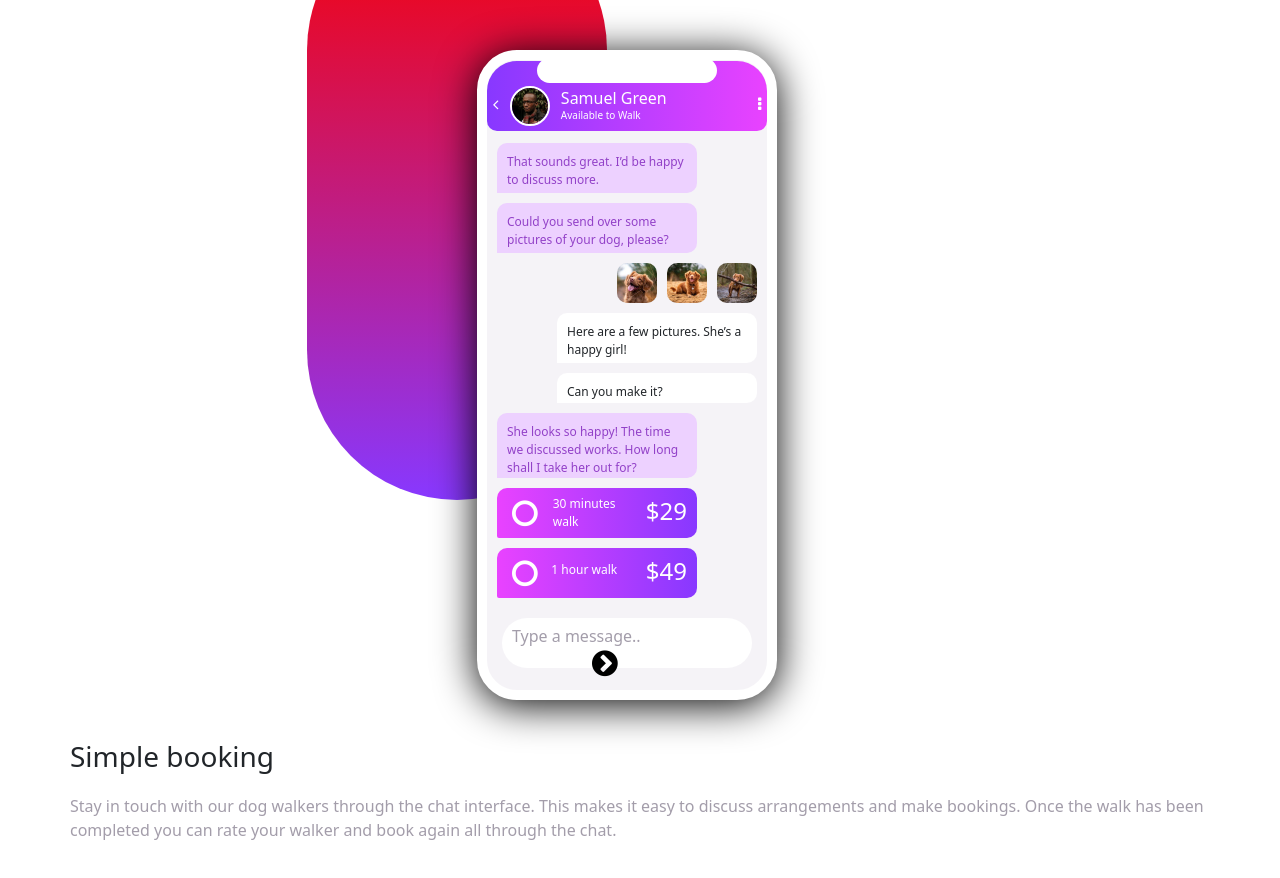
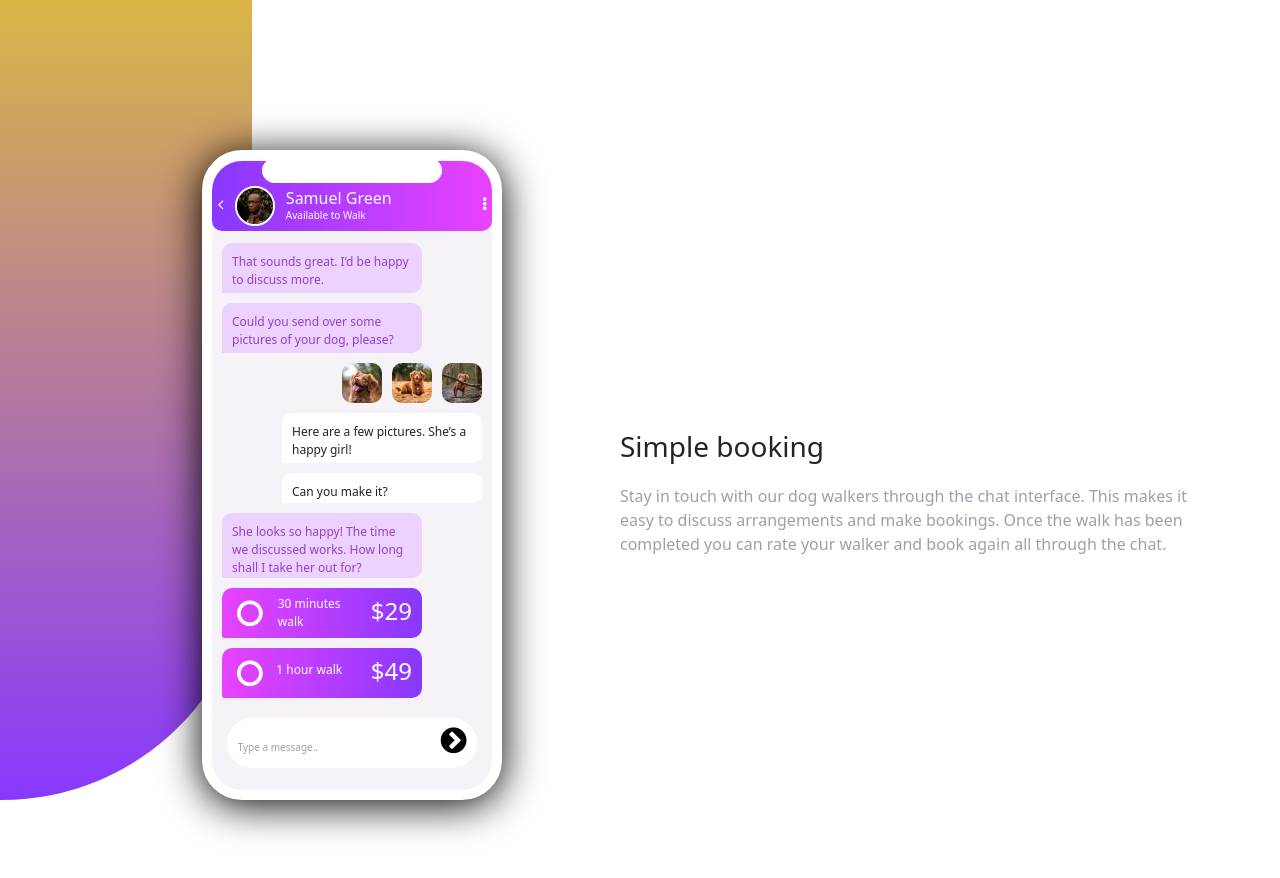
Before and after one commit to IkechukwuChiemelieCharles/Chat-App, a plain HTML site: page index.html in a window 1280 px wide. Drawn offline with nearby package versions, Linux system fonts and the light colour scheme.

Commit message:
made responsive for various screen sizes

```diff
--- a/index.html
+++ b/index.html
@@ -17,7 +17,7 @@
     <link rel="stylesheet" href="./style.css" />
   </head>
   <body>
-    <div class="container-fluid">
+    <div class="container-fluid col-sm">
       <div class="purple-bg"></div>
       <div class="phone-container">
         <div class="username-container">
@@ -38,34 +38,48 @@
         </div>
         <div class="dog-imgs">
           <div class="dog1">
-          <img  src="./dog-image-1.jpg" alt="" /></div>
-          <div class="dog2"><img  src="./dog-image-2.jpg" alt="" /></div>
+            <img src="./dog-image-1.jpg" alt="" />
+          </div>
+          <div class="dog2"><img src="./dog-image-2.jpg" alt="" /></div>
           <div class="dog3">
-          <img src="./dog-image-3.jpg" alt="" /></div>
+            <img src="./dog-image-3.jpg" alt="" />
+          </div>
         </div>
         <div class="chat3">Here are a few pictures. She’s a happy girl!</div>
-        <div class="chat4">  Can you make it?</div>
-        <div class="chat5">   She looks so happy! The time we discussed works. How long shall I take her out for?</div>
-        <div class="chat6"><i class="fa fa-circle-o" aria-hidden="true"></i>
-            <p>30 minutes walk</p><h4>$29</h4>
+        <div class="chat4">Can you make it?</div>
+        <div class="chat5">
+          She looks so happy! The time we discussed works. How long shall I take
+          her out for?
         </div>
-        <div class="chat7"><i class="fa fa-circle-o" aria-hidden="true"></i>
-          <p>1 hour walk</p><h4>$49</h4>
+        <div class="chat6">
+          <i class="fa fa-circle-o" aria-hidden="true"></i>
+          <p>30 minutes walk</p>
+          <h4>$29</h4>
+        </div>
+        <div class="chat7">
+          <i class="fa fa-circle-o" aria-hidden="true"></i>
+          <p>1 hour walk</p>
+          <h4>$49</h4>
         </div>
 
         <div class="chat-box">
+          <p>
             Type a message..
             <i class="fa fa-chevron-circle-right" aria-hidden="true"></i>
+          </p>
         </div>
       </div>
+    </div>
+    <div class="align">
+      <h3>Simple booking</h3>
+      <p class="last-text">
+        Stay in touch with our dog walkers through the chat interface. This
+        makes it easy to discuss arrangements and make bookings. Once the walk
+        has been completed you can rate your walker and book again all through
+        the chat.
+      </p>
+    </div>
 
-      </div>
-      <h3>Simple booking</h3>
-
-      <p class="last-text">Stay in touch with our dog walkers through the chat interface. This makes it easy to
-        discuss arrangements and make bookings. Once the walk has been completed you can rate
-        your walker and book again all through the chat.</p>
-    </div>
     <script
       src="https://cdn.jsdelivr.net/npm/bootstrap@5.3.3/dist/js/bootstrap.bundle.min.js"
       integrity="sha384-YvpcrYf0tY3lHB60NNkmXc5s9fDVZLESaAA55NDzOxhy9GkcIdslK1eN7N6jIeHz"
--- a/style.css
+++ b/style.css
@@ -8,8 +8,8 @@ body {
 }
 .container-fluid {
   background-color: rgb(255, 255, 255);
-  width: 490px;
-  height: 600px;
+  width: 700px;
+  height: 1000px;
   display: flex;
 }
 .purple-bg {
@@ -230,27 +230,245 @@ i {
   margin-left: 15px;
   padding: 6px 10px;
   color: hsl(270, 7%, 64%);
+  font-size: 10px;
+  display: flex;
+  align-items: center;
+  justify-content: center;
 }
 .chat-box i {
   font-size: 30px;
   color: black;
-  margin-left: 80px;
+  margin-left: 120px;
+  margin-top: 10px;
 }
+
 h3 {
   margin-top: 140px;
   margin-left: 70px;
+}
+.align {
+  margin-top: -400px;
 }
 .last-text {
   margin: 20px 70px;
   color: hsl(270, 7%, 64%);
 }
-@media screen and (min-width: 600px) {
+@media screen and (min-width: 680px) {
   .purple-bg {
+    width: 650px;
+    height: 1100px;
+    background: linear-gradient(hsl(0, 100%, 49%), hsl(264, 100%, 61%));
+    border-radius: 250px;
+    margin-top: -300px;
+    margin-left: -400px;
+  }
+
+  .phone-container {
     width: 300px;
-    height: 600px;
-    background: linear-gradient(hsl(0, 100%, 49%), hsl(264, 100%, 61%));
-    border-radius: 150px;
-    margin-top: -100px;
-    margin-left: -100px;
+    height: 650px;
+    background-color: hsl(270, 20%, 96%);
+    border-radius: 40px;
+    margin-left: -80px;
+    margin-top: 150px;
+    border: 10px rgb(255, 255, 255) solid;
+    box-shadow: 0 5px 40px black;
+  }
+  .align {
+    margin-top: -300px;
+  }
+  .last-text {
+    margin: 20px 70px;
+    color: hsl(270, 7%, 64%);
+  }
+  /* .last-text {
+    margin: 20px 70px;
+    color: hsl(270, 7%, 64%);
+  }
+  .align {
+    position: absolute;
+    top: 590px;
+    left: 450px;
+  } */
+}
+@media screen and (min-width: 780px) {
+  .purple-bg {
+    width: 650px;
+    height: 1100px;
+    background: linear-gradient(hsl(128, 80%, 44%), hsl(264, 100%, 61%));
+    border-radius: 250px;
+    margin-top: -300px;
+    margin-left: -450px;
+  }
+
+  .phone-container {
+    width: 300px;
+    height: 650px;
+    background-color: hsl(270, 20%, 96%);
+    border-radius: 40px;
+    margin-left: -80px;
+    margin-top: 150px;
+    border: 10px rgb(255, 255, 255) solid;
+    box-shadow: 0 5px 40px black;
+  }
+  .last-text {
+    margin: 20px 70px;
+    color: hsl(270, 7%, 64%);
+  }
+  .align {
+    position: absolute;
+    top: 590px;
+    left: 500px;
   }
 }
+@media screen and (min-width: 880px) {
+  .purple-bg {
+    width: 650px;
+    height: 1100px;
+    background: linear-gradient(hsl(210, 67%, 53%), hsl(264, 100%, 61%));
+    border-radius: 250px;
+    margin-top: -300px;
+    margin-left: -550px;
+  }
+
+  .phone-container {
+    width: 300px;
+    height: 650px;
+    background-color: hsl(270, 20%, 96%);
+    border-radius: 40px;
+    margin-left: -80px;
+    margin-top: 150px;
+    border: 10px rgb(255, 255, 255) solid;
+    box-shadow: 0 5px 40px black;
+  }
+  .last-text {
+    margin: 20px 70px;
+    color: hsl(270, 7%, 64%);
+  }
+  .align {
+    position: absolute;
+    top: 590px;
+    left: 550px;
+  }
+}
+@media screen and (min-width: 980px) {
+  .purple-bg {
+    width: 600px;
+    height: 1100px;
+    background: linear-gradient(hsl(177, 100%, 50%), hsl(264, 100%, 61%));
+    border-radius: 250px;
+    margin-top: -300px;
+    margin-left: -550px;
+  }
+
+  .phone-container {
+    width: 300px;
+    height: 650px;
+    background-color: hsl(270, 20%, 96%);
+    border-radius: 40px;
+    margin-left: -80px;
+    margin-top: 150px;
+    border: 10px rgb(255, 255, 255) solid;
+    box-shadow: 0 5px 40px black;
+  }
+  .last-text {
+    margin: 20px 70px;
+    color: hsl(270, 7%, 64%);
+  }
+  .align {
+    position: absolute;
+    top: 590px;
+    left: 550px;
+  }
+}
+@media screen and (min-width: 1080px) {
+  .purple-bg {
+    width: 550px;
+    height: 1100px;
+    background: linear-gradient(hsl(306, 100%, 50%), hsl(264, 100%, 61%));
+    border-radius: 250px;
+    margin-top: -300px;
+    margin-left: -550px;
+  }
+
+  .phone-container {
+    width: 300px;
+    height: 650px;
+    background-color: hsl(270, 20%, 96%);
+    border-radius: 40px;
+    margin-left: -80px;
+    margin-top: 150px;
+
+    border: 10px rgb(255, 255, 255) solid;
+    box-shadow: 0 5px 40px black;
+  }
+  .last-text {
+    margin: 20px 70px;
+    color: hsl(270, 7%, 64%);
+  }
+  .align {
+    position: absolute;
+    top: 590px;
+    left: 550px;
+  }
+}
+@media screen and (min-width: 1180px) {
+  .purple-bg {
+    width: 550px;
+    height: 1100px;
+    background: linear-gradient(hsl(241, 100%, 47%), hsl(264, 100%, 61%));
+    border-radius: 250px;
+    margin-top: -300px;
+    margin-left: -550px;
+  }
+
+  .phone-container {
+    width: 300px;
+    height: 650px;
+    background-color: hsl(270, 20%, 96%);
+    border-radius: 40px;
+    margin-left: -80px;
+    margin-top: 150px;
+
+    border: 10px rgb(255, 255, 255) solid;
+    box-shadow: 0 5px 40px black;
+  }
+  .last-text {
+    margin: 20px 70px;
+    color: hsl(270, 7%, 64%);
+  }
+  .align {
+    position: absolute;
+    top: 590px;
+    left: 550px;
+  }
+}
+@media screen and (min-width: 1280px) {
+  .purple-bg {
+    width: 500px;
+    height: 1100px;
+    background: linear-gradient(hsl(55, 100%, 49%), hsl(264, 100%, 61%));
+    border-radius: 250px;
+    margin-top: -300px;
+    margin-left: -550px;
+  }
+
+  .phone-container {
+    width: 300px;
+    height: 650px;
+    background-color: hsl(270, 20%, 96%);
+    border-radius: 40px;
+    margin-left: -50px;
+    margin-top: 150px;
+    border: 10px rgb(255, 255, 255) solid;
+    box-shadow: 0 5px 40px black;
+  }
+  .last-text {
+    margin: 20px 70px;
+    color: hsl(270, 7%, 64%);
+  }
+  .align {
+    position: absolute;
+    top: 590px;
+    left: 550px;
+  }
+}
```
Lines whose indentation alone changed are shown as unchanged.
